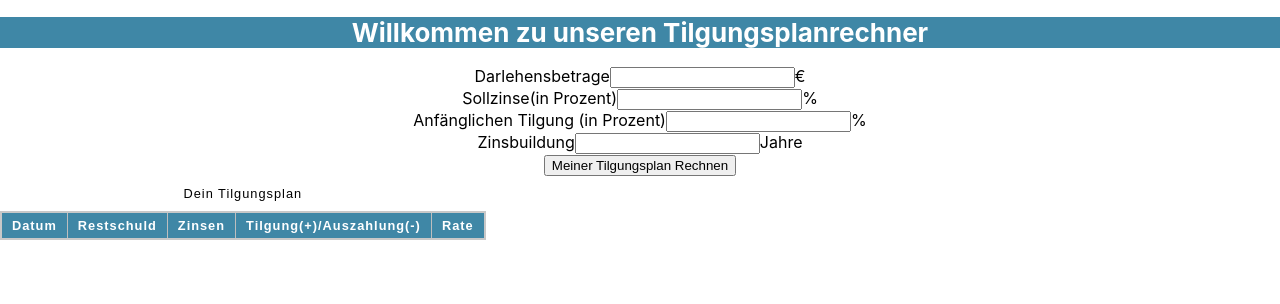
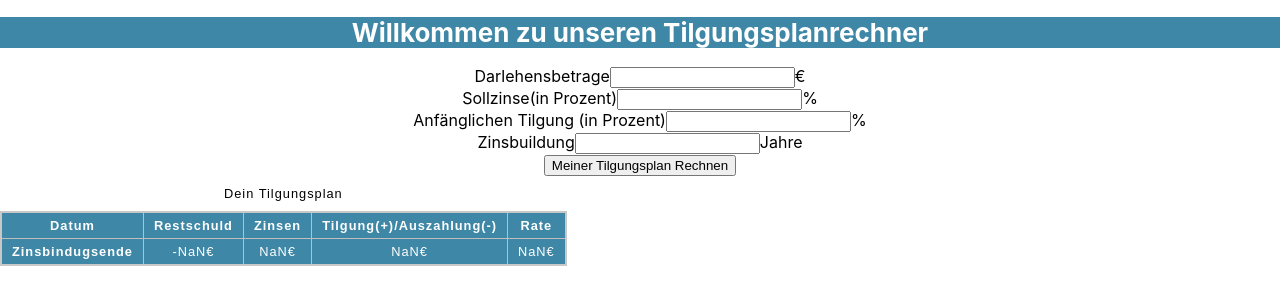
Before and after one commit to lcastroemello/HPPChallenge, a React (Create React App) app: page / in a window 1280 px wide. Both pictures are taken after a click on the button "Meiner Tilgungsplan Rechnen". Shown: the top 304 px of the page. Built offline with nearby package versions, Linux system fonts and the light colour scheme.

Commit message:
table appearing as it should, starting styling

```diff
--- a/src/calculations.js
+++ b/src/calculations.js
@@ -24,20 +24,17 @@ export function datum(years) {
       datumList.push(months[l] + (nowYear + i));
     }
   }
-  for (let i = 0; i <= nowMonth + 1; i++) {
+  for (let i = 0; i <= nowMonth; i++) {
     datumList.push(months[i] + (Number(nowYear) + Number(years)));
   }
   return datumList;
 }
-
-const add = (a, b) => a + b;
 
 export function rates(darlehens, years, fixRate) {
   let rateList = [Number(-darlehens)];
   for (let i = 0; i < years * 12; i++) {
     rateList.push(Number(fixRate));
   }
-  rateList.push((rateList.reduce(add) + Number(darlehens)).toFixed(2));
   return rateList;
 }
 
@@ -58,8 +55,5 @@ export function rzta(darlehens, tilgung, sollzinses, fixRate, years) {
       Number(Math.ceil((restList[i - 1] - taList[i]) * 100) / 100).toFixed(2)
     );
   }
-  restList.push(restList[restList.length - 1]);
-  zinzenList.push(zinzenList.reduce(add).toFixed(2));
-  taList.push((taList.reduce(add) + Number(darlehens)).toFixed(2));
   return { restList: restList, zinzenList: zinzenList, taList: taList };
 }
--- a/src/results.js
+++ b/src/results.js
@@ -3,6 +3,7 @@ import { datum, rates, rzta } from "./calculations";
 
 export default function Results(props) {
   const [tableData, setTableData] = useState();
+  const [reduced, setReduced] = useState();
 
   const db = props.info[0];
   const sz = props.info[1] / 100 / 12;
@@ -14,10 +15,10 @@ export default function Results(props) {
     let datumList = datum(zb);
     let ratesList = rates(db, zb, rate);
     let rztaList = rzta(db, tg, sz, rate, zb);
-    formTable(datumList, ratesList, rztaList);
+    formData(datumList, ratesList, rztaList);
   }, [props]);
 
-  let formTable = (dates, rateList, rztas) => {
+  let formData = (dates, rateList, rztas) => {
     let table = [];
     for (let i = 0; i <= zb * 12; i++) {
       table.push({
@@ -29,9 +30,15 @@ export default function Results(props) {
       });
     }
     setTableData(table);
+    const add = (a, b) => a + b;
+    let footer = {};
+    footer.rest = rztas.restList[rztas.restList.length - 1];
+    footer.zinzen = rztas.zinzenList.reduce(add).toFixed(2);
+    footer.ta = (rztas.taList.reduce(add) + Number(db)).toFixed(2);
+    footer.rate = (rateList.reduce(add) + Number(db)).toFixed(2);
+    setReduced(footer);
   };
 
-  if (tableData) console.log(tableData[tableData.length - 1]);
   return (
     <div>
       <table>
@@ -59,6 +66,17 @@ export default function Results(props) {
               </tbody>
             );
           })}
+        {reduced && (
+          <tfoot>
+            <tr>
+              <th scope="row">Zinsbindugsende</th>
+              <td> -{reduced.rest}€</td>
+              <td> {reduced.zinzen}€</td>
+              <td> {reduced.ta}€</td>
+              <td> {reduced.rate}€</td>
+            </tr>
+          </tfoot>
+        )}
       </table>
     </div>
   );
```
